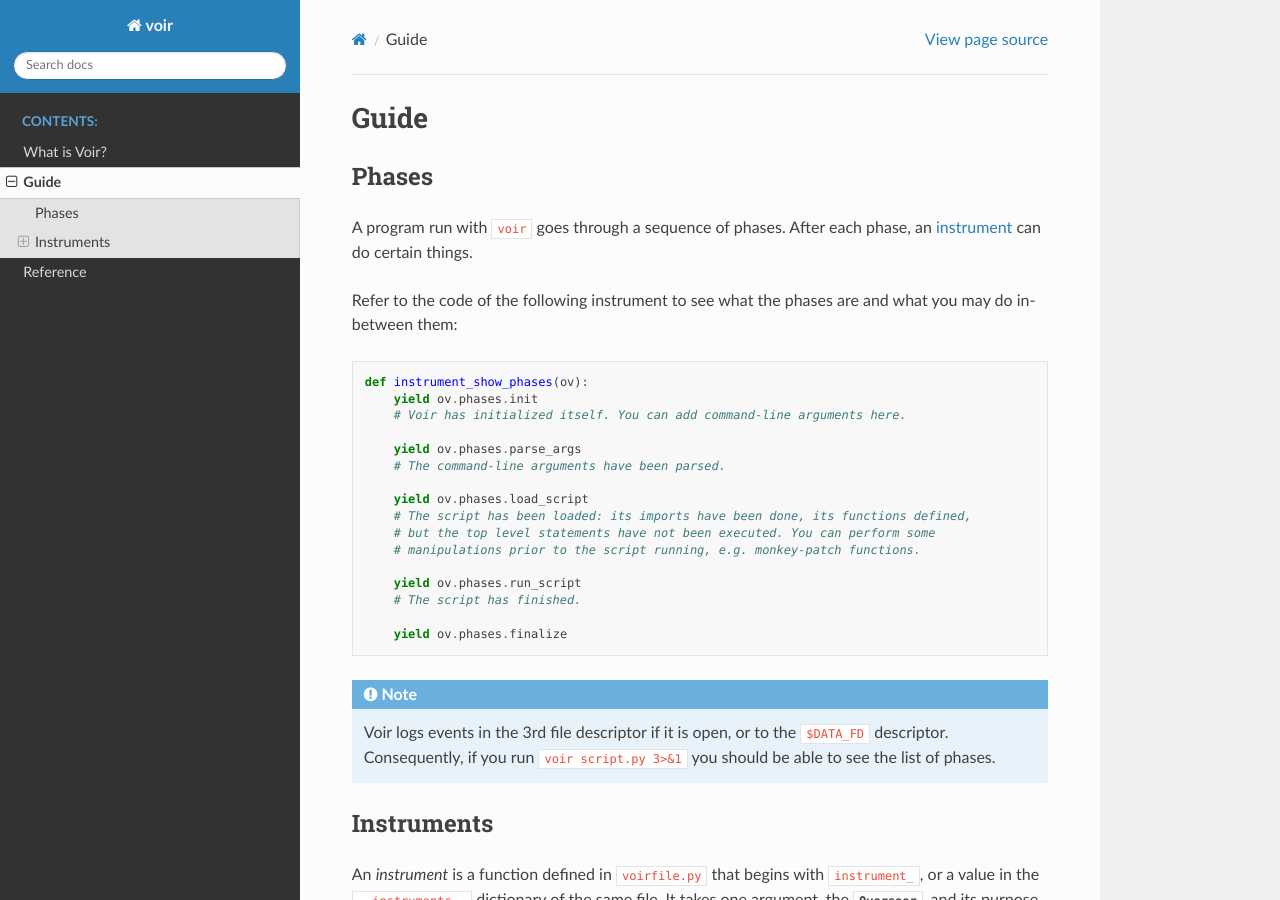
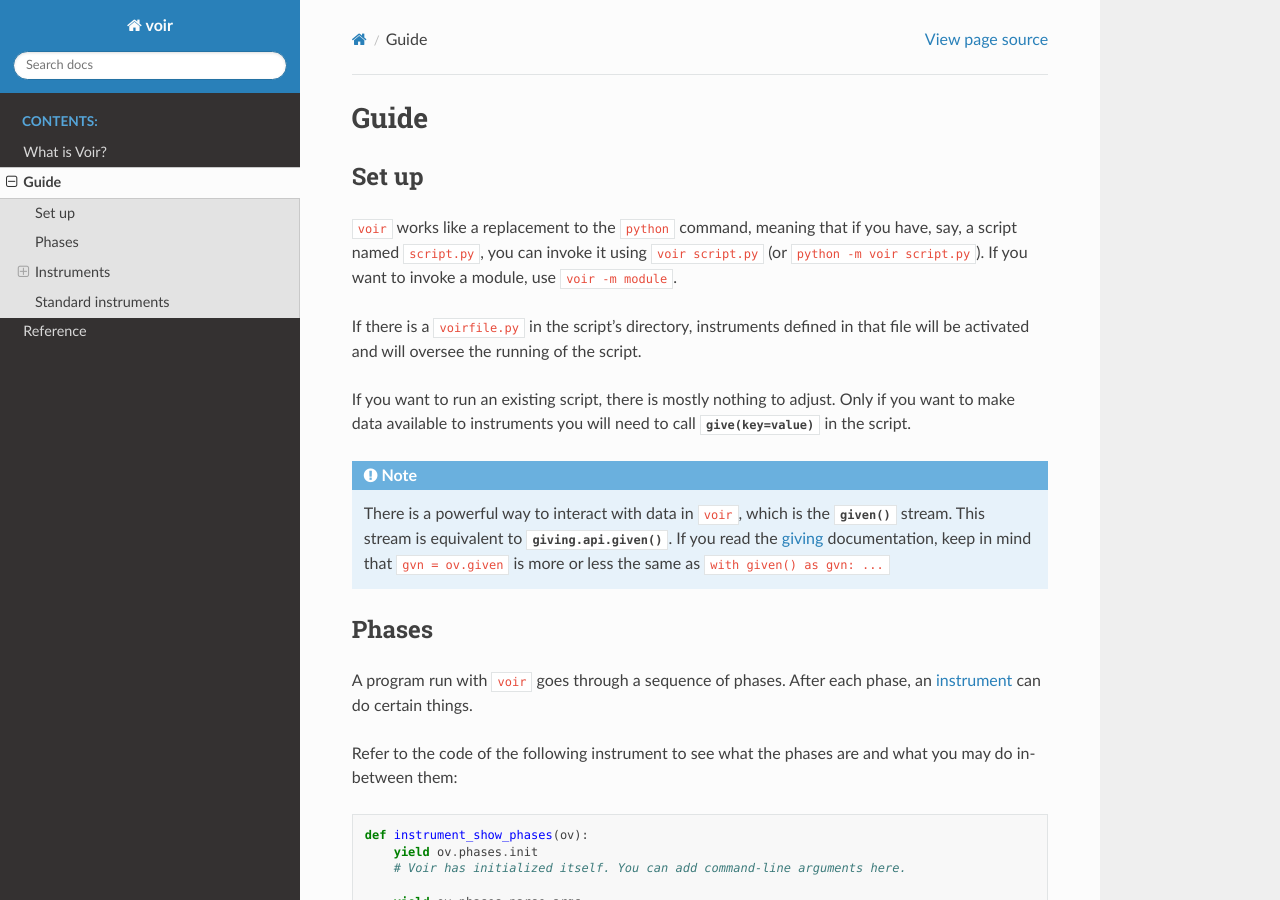
Before and after one commit to breuleux/voir, a Sphinx documentation site: the page built from docs/guide.rst, in a window 1280 px wide and 900 px high. Built offline with Sphinx 7.4.7 and the Read the Docs theme 2.0.0, drawn with Linux system fonts in a browser that asks for light colours; some of the changed text lies outside the part shown.

Commit message:
Expand guide

```diff
--- a/docs/guide.rst
+++ b/docs/guide.rst
@@ -1,6 +1,23 @@
 
 Guide
 =====
+
+Set up
+~~~~~~
+
+``voir`` works like a replacement to the ``python`` command, meaning that if you have, say, a script named ``script.py``, you can invoke it using ``voir script.py`` (or ``python -m voir script.py``). If you want to invoke a module, use ``voir -m module``.
+
+If there is a ``voirfile.py`` in the script's directory, instruments defined in that file will be activated and will oversee the running of the script.
+
+If you want to run an existing script, there is mostly nothing to adjust. Only if you want to make data available to instruments you will need to call :func:`give(key=value)<giving.api.give>` in the script.
+
+
+.. note::
+    There is a powerful way to interact with data in ``voir``, which is the :meth:`~voir.overseer.Overseer.given` stream. This stream is equivalent to :func:`giving.api.given`. If you read the giving_ documentation, keep in mind that ``gvn = ov.given`` is more or less the same as ``with given() as gvn: ...``
+
+
+.. _giving: https://giving.readthedocs.io/en/latest
+
 
 Phases
 ~~~~~~
@@ -70,3 +87,15 @@ The ``--time`` argument goes BEFORE the script, so you would invoke it like this
 .. code-block:: bash
 
     voir --time script.py SCRIPT_ARGUMENTS ...
+
+
+Standard instruments
+~~~~~~~~~~~~~~~~~~~~
+
+Voir comes with a few standard instruments that can make your life easier:
+
+* :func:`voir.instruments.log`
+* :func:`voir.instruments.dash`
+* :func:`voir.instruments.gpu_monitor`
+* :func:`voir.instruments.rate`
+* :func:`voir.instruments.early_stop`
```
